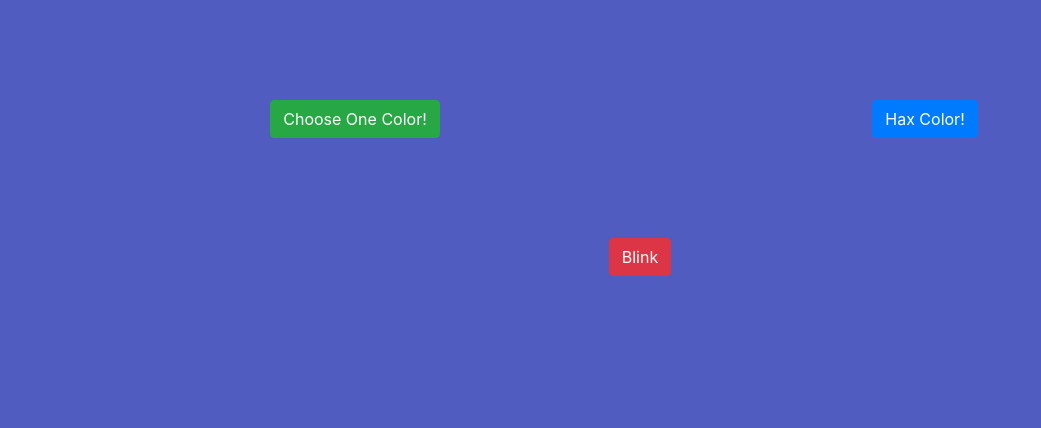
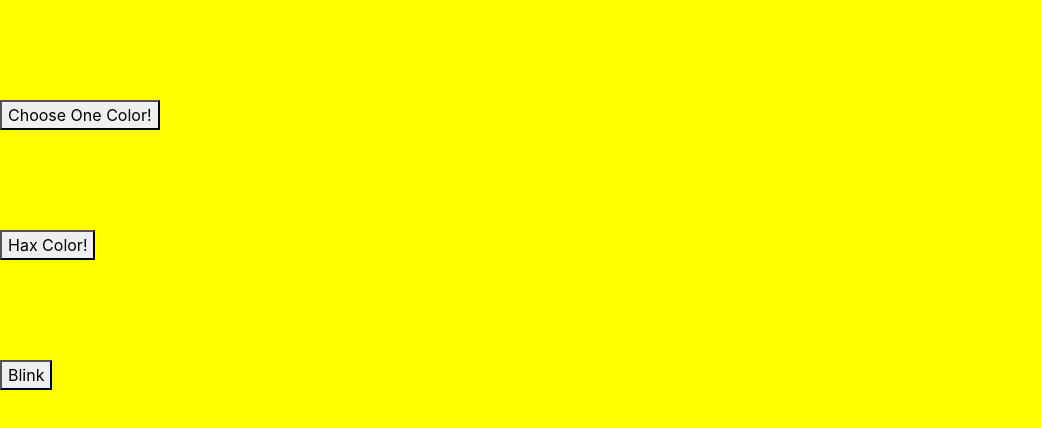
Before and after one commit to minshaf998/vanilaJsProjects, a website: page changeBackgroudColor/index.html in a window 1280 px wide. Shown: the whole page, without its empty margins (0-1041 px from the left). Drawn offline with nearby package versions, Linux system fonts and the light colour scheme.

Commit message:
organized

```diff
--- a/changeBackgroudColor/index.html
+++ b/changeBackgroudColor/index.html
@@ -10,18 +10,18 @@
 </head>
 
 <body>
-    <div class="container">
-        <div class="row text-center">
-            <div class="col-6">
-                <button class="btn btn-success" id="green">Choose One Color!</button>
-            </div>
-            <div class="col-6">
-                <button class="btn btn-primary" id="blue">Hax Color!</button>
-            </div>
-            <div class="col-12">
-                <button class="btn btn-danger" id="red">Blink</button>
-            </div>
-        </div>
+
+    <!-- first button -->
+    <div>
+        <button id="green" onclick="changeBackground()">Choose One Color!</button>
+    </div>
+    <!-- second button -->
+    <div>
+        <button id="blue" onclick="random()">Hax Color!</button>
+    </div>
+    <!-- third button -->
+    <div>
+        <button id="red" onclick="blink()">Blink</button>
     </div>
 
     <script src="./../node_modules/jquery/dist/jquery.min.js"></script>
--- a/changeBackgroudColor/script.js
+++ b/changeBackgroudColor/script.js
@@ -1,36 +1,46 @@
-const button_green = document.getElementById("green");
+//======================================first button
 const body = document.querySelector("body");
-const colors = ["red", "green", "blue", "yellow", "pink", "purple", "grey"];
+const colors = ["red", "green", "blue", "yellow", "pink", "purple", "grey"]; // initiating colors
 
-const button_blue = document.getElementById("blue");
-
-body.style.backgroundColor = "#12AB";
-button_green.addEventListener("click", changeBackground);
+body.style.backgroundColor =
+    colors[parseInt(Math.floor(Math.random() * colors.length))]; //starting random background color
 
 function changeBackground() {
-    const colorIndex = parseInt(Math.random() * colors.length);
+    const colorIndex = parseInt(Math.floor(Math.random() * colors.length));
     body.style.backgroundColor = colors[colorIndex];
-    button_green.innerHTML = colors[colorIndex];
 }
 
-button_blue.addEventListener("click",random);
+//========================================second button
 
-const colvals = ['0','1','2','3','4','5','6','7','8','9','A','B','C','D','E','F'];
+const colvals = [
+    "0",
+    "1",
+    "2",
+    "3",
+    "4",
+    "5",
+    "6",
+    "7",
+    "8",
+    "9",
+    "A",
+    "B",
+    "C",
+    "D",
+    "E",
+    "F",
+];
 
-
-function random(){
-    var str = '#';
-    for(var i=0;i<4;i++){
-        str+= colvals[Math.floor(Math.random()*colvals.length)];
-        button_blue.innerHTML = str;
+function random() {
+    var str = "#";
+    for (var i = 0; i < 4; i++) {
+        str += colvals[Math.floor(Math.random() * colvals.length)];
     }
     body.style.backgroundColor = str;
 }
 
-const button_red = document.getElementById('red');
-button_red.addEventListener('click',blink);
-
-function blink(){
+//==============================================third button
+function blink() {
     random();
-    setTimeout(blink,500);
+    setTimeout(blink, 1000);
 }
```
